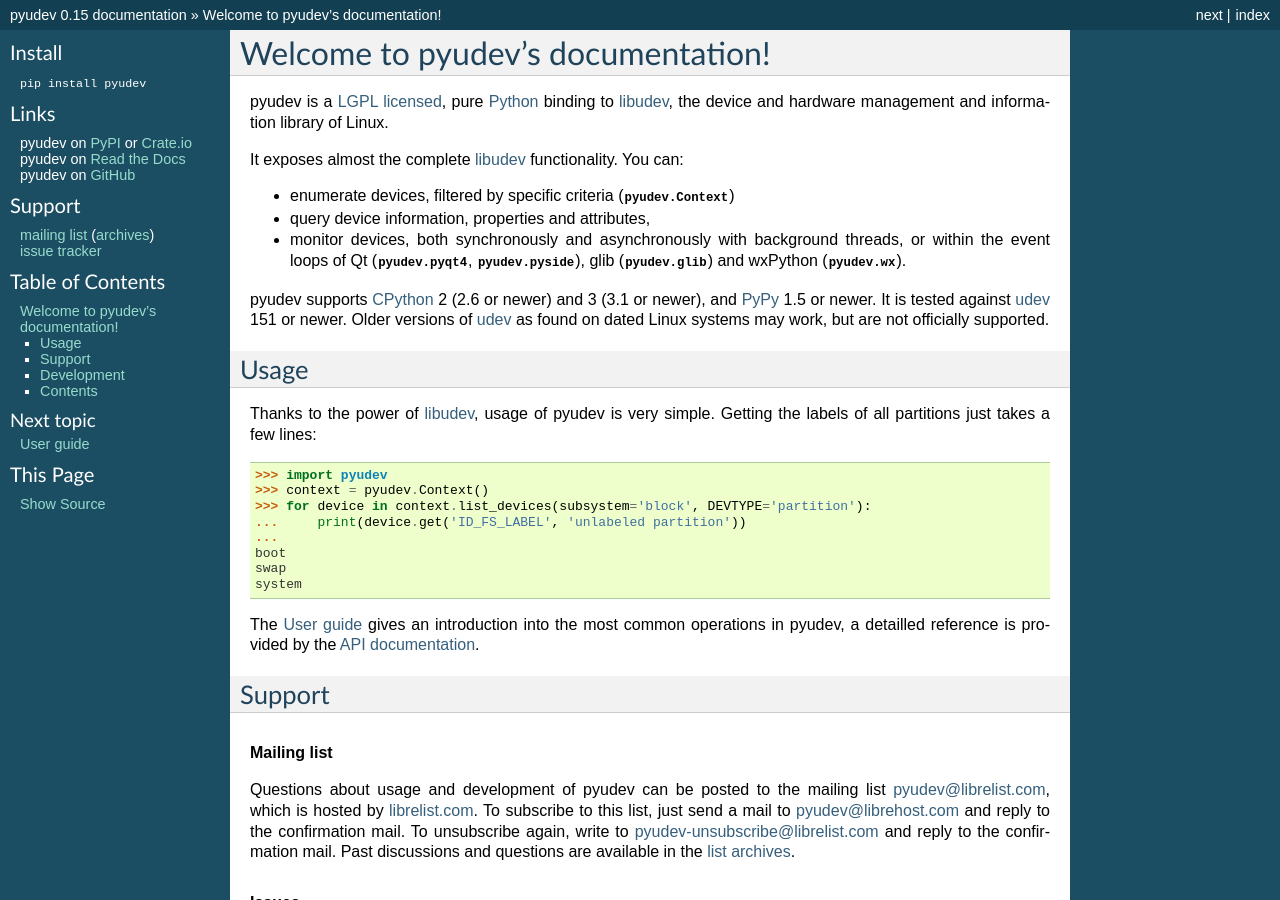
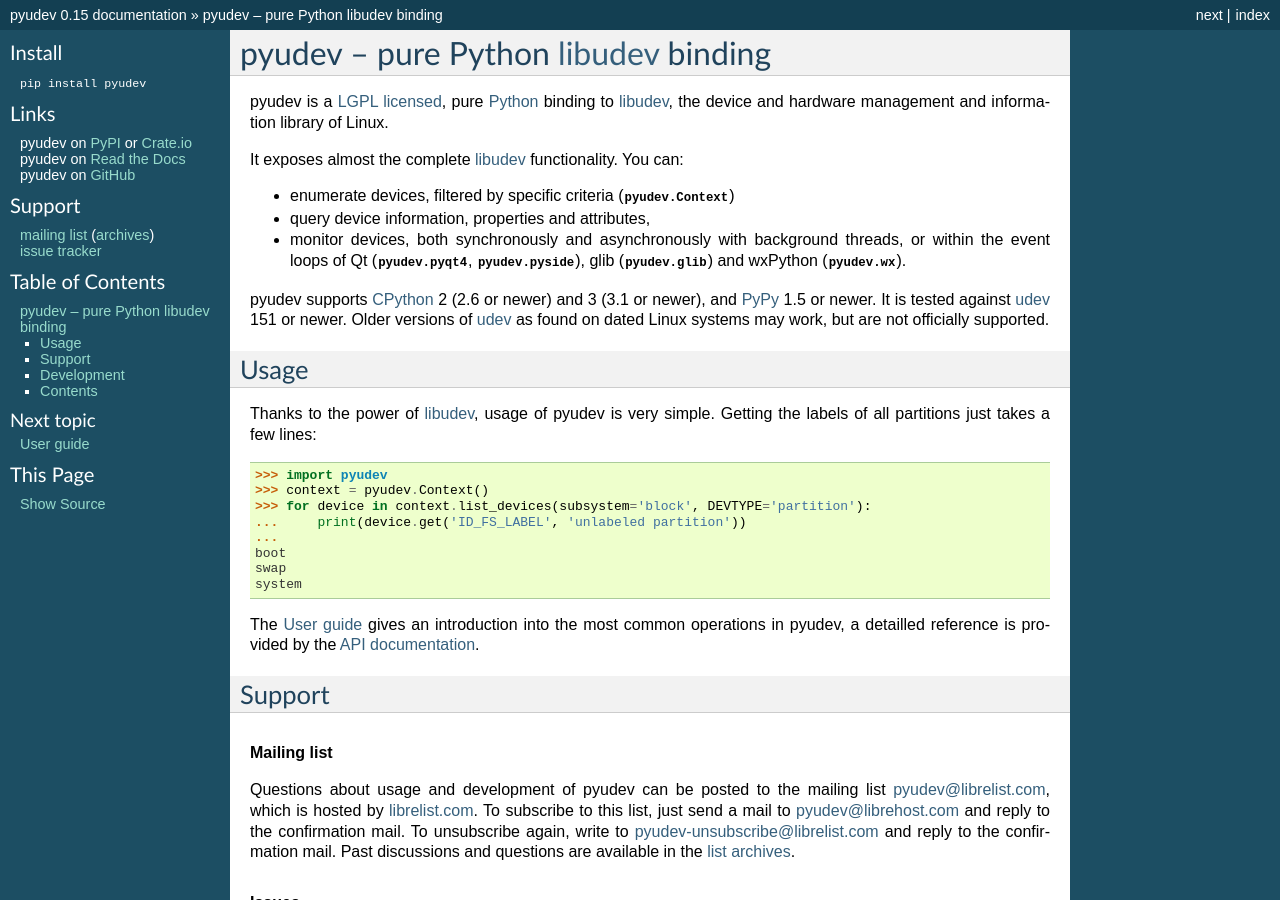
Before and after one commit to pyudev/pyudev, a Sphinx documentation site: the page built from doc/index.rst, in a window 1280 px wide and 900 px high. Built offline with Sphinx 7.4.7, drawn with Linux system fonts in a browser that asks for light colours; some of the changed text lies outside the part shown.

Commit message:
Improved title of the front page

```diff
--- a/doc/index.rst
+++ b/doc/index.rst
@@ -1,5 +1,5 @@
-Welcome to pyudev's documentation!
-==================================
+pyudev -- pure Python libudev_ binding
+======================================
 
 pyudev is a :doc:`LGPL licensed <licencing>`, pure Python_ binding to libudev_,
 the device and hardware management and information library of Linux.
```
